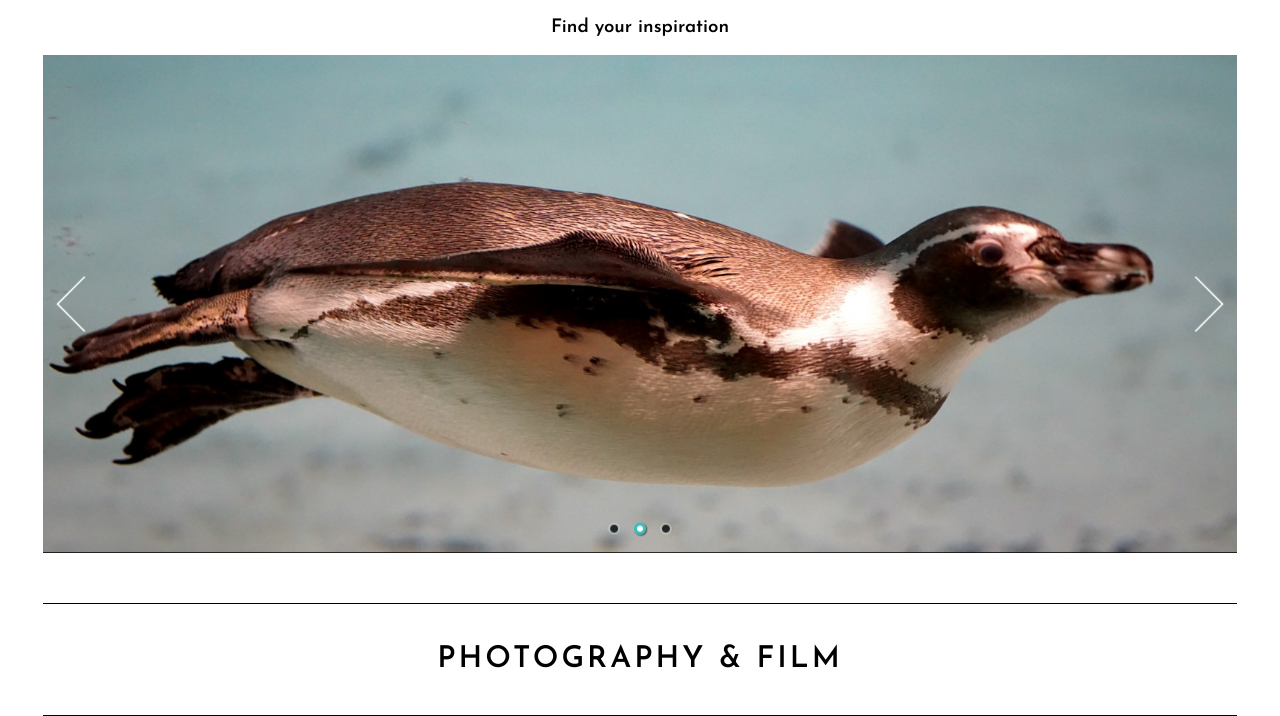
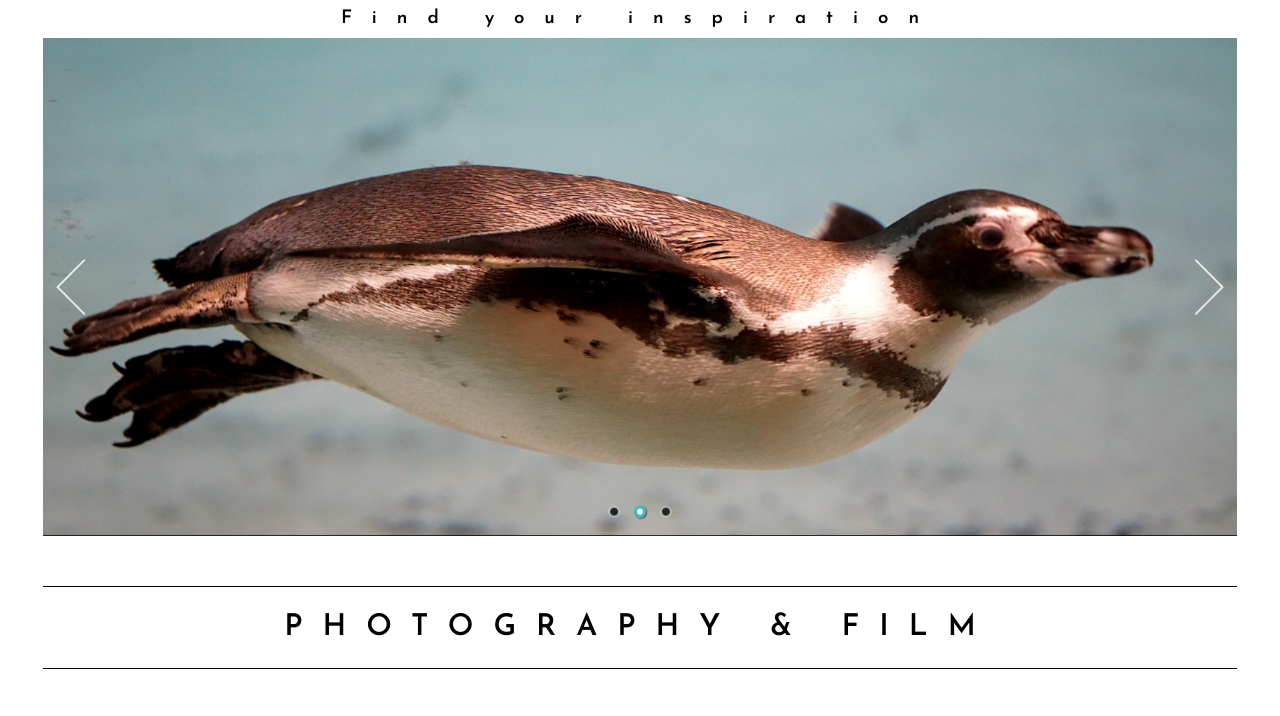
Before and after one commit to nadobnykh/nadobnykh.github.io, a plain HTML site: page index.html in a window 1280 px wide. Shown: the part 186-902 px from the top of the page. Drawn offline with Linux system fonts and the light colour scheme.

Commit message:
Update index.html

```diff
--- a/index.html
+++ b/index.html
@@ -16,7 +16,7 @@
       h2, h3, h4 {
         font-family: 'Josefin Sans', sans-serif;
       }
-      widetext {
+      .widetext {
         letter-spacing: 20px;
         margin: 10px;
       }
```
